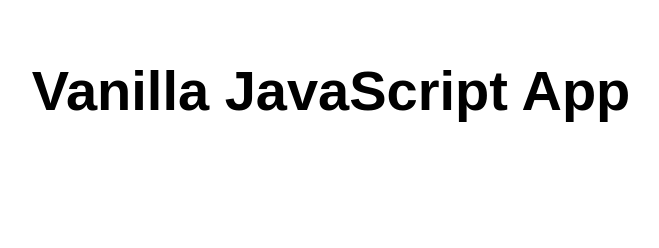
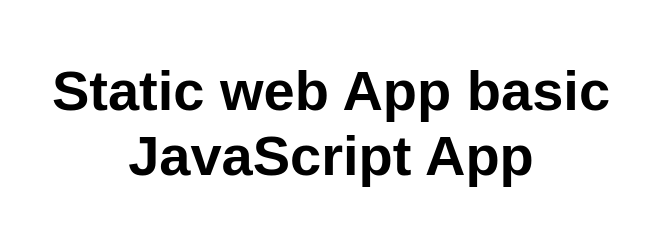
Before and after one commit to RajKrishnanIIT/swiittest, a website: page src/index.html in a window 1280 px wide. Shown: the whole page, without its empty margins (309-968 px from the left). Drawn offline with Linux system fonts and the light colour scheme.

Commit message:
Simple Changes to Title and h1 tag

```diff
--- a/src/index.html
+++ b/src/index.html
@@ -5,12 +5,12 @@
   <meta charset="UTF-8">
   <meta name="viewport" content="width=device-width, initial-scale=1.0">
   <link rel="stylesheet" href="styles.css">
-  <title>Vanilla JavaScript App</title>
+  <title>Static Web App Demo IIT</title>
 </head>
 
 <body>
   <main>
-    <h1>Vanilla JavaScript App</h1>
+    <h1>Static web App basic JavaScript App</h1>
   </main>
 </body>
 
```
